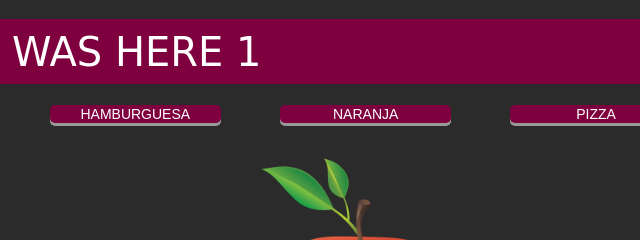
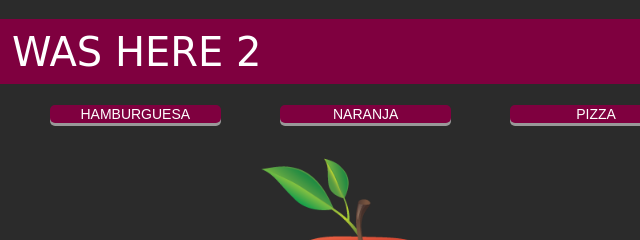
Before and after one commit to irvinjo/food2molec, a website: page public/index.html in a window 1280 px wide. Shown: the top 240 px of the page, 280-920 px from the left. Drawn offline with Linux system fonts and the light colour scheme.

Commit message:
change bluff 2

```diff
--- a/public/index.html
+++ b/public/index.html
@@ -12,7 +12,7 @@
 <body onload="afterAll()">
   <br>
     <nav>
-        rooLLi - IRVIN WAS HERE 1
+        rooLLi - IRVIN WAS HERE 2
     </nav>
     <br>
     <div class="row">
```
